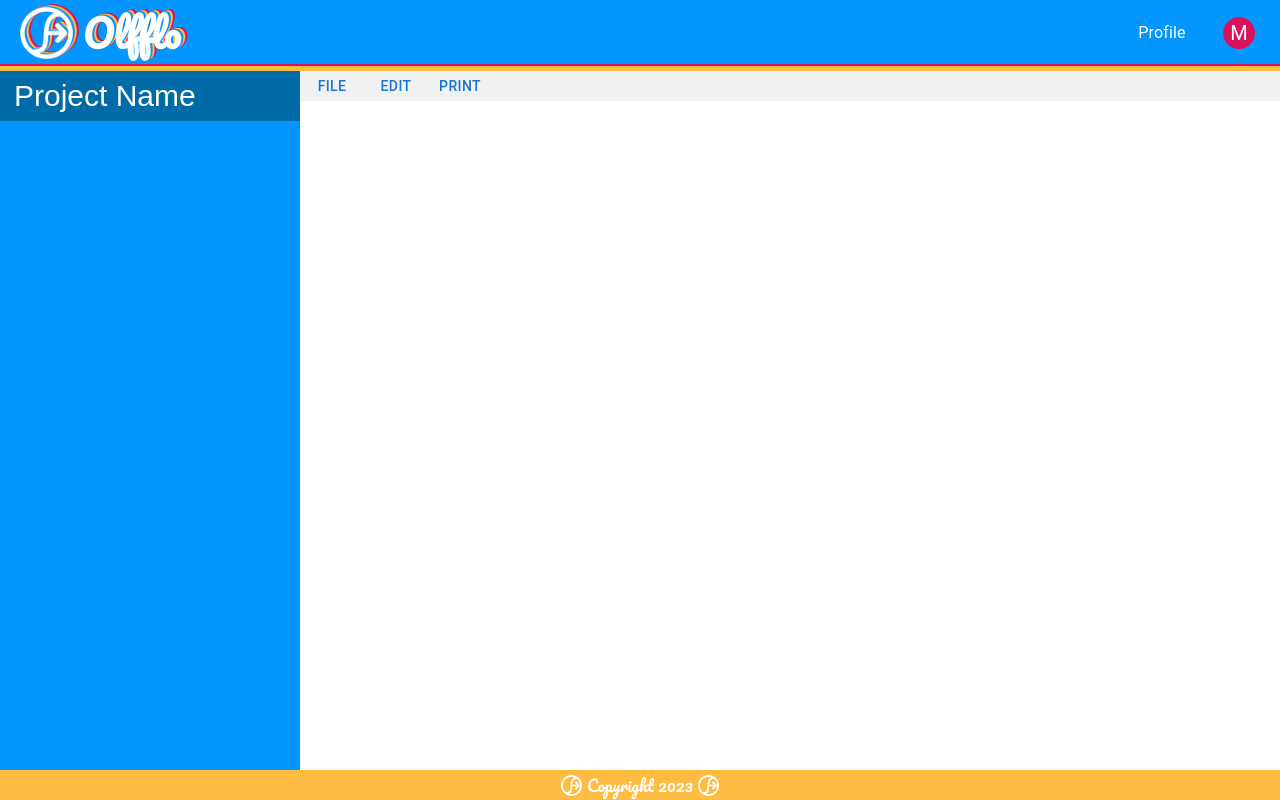
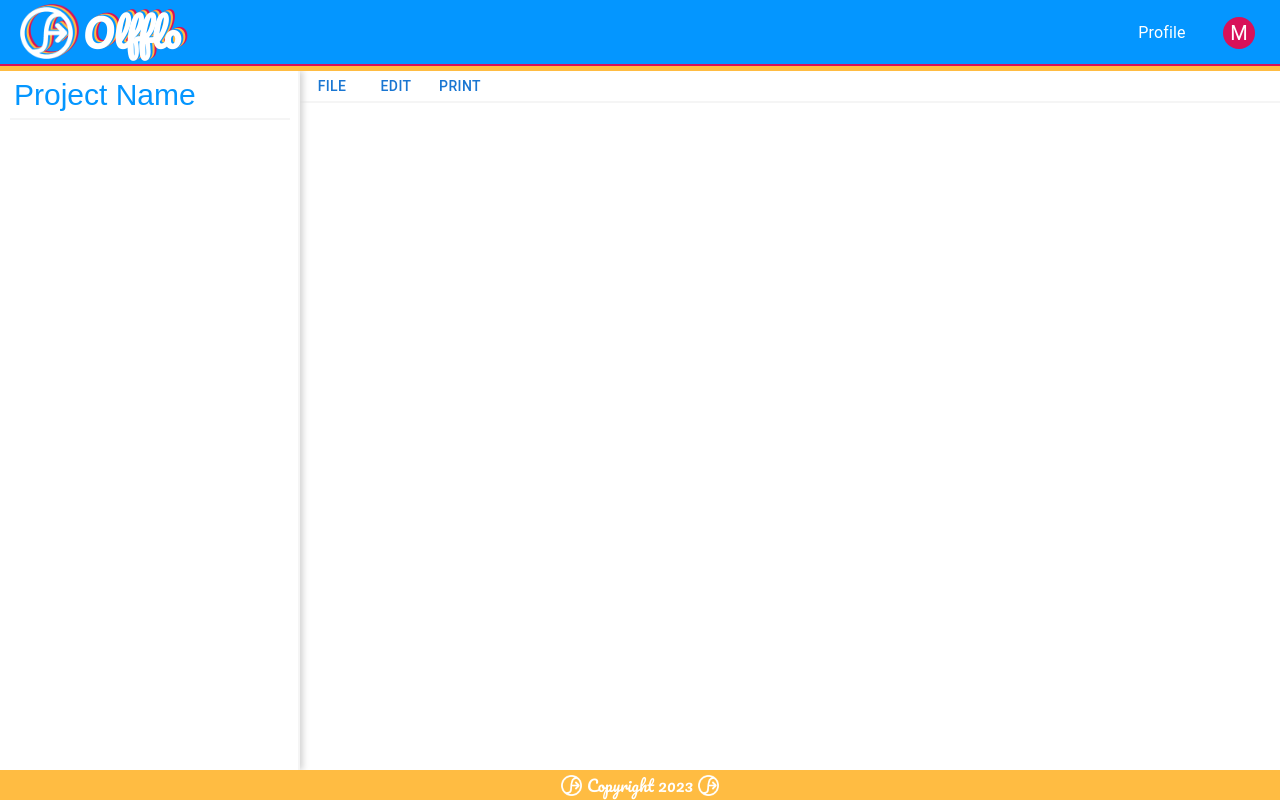
Before and after one commit to RileyNielson/OlffloClient, a React (Create React App) app: page / in a window 1280 px wide. Built offline with nearby package versions, Linux system fonts and the light colour scheme.

Commit message:
Updated with styling

```diff
--- a/public/style.css
+++ b/public/style.css
@@ -80,65 +80,83 @@ body {
 }
 
 #sideBar {
+  box-sizing: border-box;
   grid-column: 1;
   grid-row: 1/3;
-  background-color: rgb(0, 107, 166);
+  background-color: white;
+  border-right: 2px solid rgb(245, 245, 245);
   height: 100%;
   max-width: 300px;
   display: grid;
   grid-template: 50px 1fr / 1fr;
-  justify-content: center;
+  justify-content: end;
   align-items: start;
+  filter: drop-shadow(3px 0px 3px lightgrey);
+  z-index: 1;
 }
 
 #sideBarHeader {
   grid-row: 1/2;
   grid-column: 1/2;
+  width: 280px;
   align-self: center;
-  justify-self: center;
+  margin-left: 10px;
   font-weight: 900;
-  background-color: rgb(0, 107, 166);
+  border-bottom: 2px solid rgb(245, 245, 245);
 }
 
 #projectName {
   font-size: 30px;
   height: 40px;
-  width: 280px;
-  color: white;
-  padding-left: 10px;
-  background-color: rgb(0, 107, 166);
+  width: 270px;
+  color: rgb(4, 150, 255);
   border: 2px solid transparent;
-  border-radius: 20px;
+  border-radius: 10px;
+  background-color: transparent;
 }
 
 #projectName:hover:not(:focus) {
-  color: rgba(255, 255, 255, 0.6);
-  border: 2px solid rgba(255, 255, 255, 0.6);
-  border-radius: 20px;
+  color: rgba(4, 150, 255, 0.6);
+  border: 2px solid rgba(4, 150, 255, 0.6);
+  border-radius: 10px;
 }
 
 #projectName:focus {
-  border: 2px solid white;
-  border-radius: 20px;
+  border: 2px solid rgb(4, 150, 255);
+  border-radius: 10px;
   outline: none;
 }
 
 #sideBarBody {
+    box-sizing: border-box;
   grid-column: 1/2;
   grid-row: 2/3;
   height: 100%;
-  color: white;
+  margin-left: 10px;
+  border-radius: 10px;
+  width: 95%;
+  color: rgb(4, 150, 255);
   overflow-y: auto;
-  background-color: rgb(4, 150, 255);
+  border: 2px solid transparent;
+}
+
+#sideBarBody:hover {
+  border: 2px solid rgba(4, 150, 255, 0.6);
+}
+
+#sideBarBody:focus {
+  border: 2px solid rgba(4, 150, 255, 1);
 }
 
 #menuBar {
   grid-column: 2/3;
   grid-row: 1;
-  background-color: rgb(241, 241, 241);
+  height: 100%;
+  background-color: white;
   display: flex;
   align-items: center;
-  color: rgb(255, 188, 66);
+  border-bottom: 2px solid rgb(245, 245, 245);
+  z-index: 0;
 }
 
 h3 {
--- a/src/components/2.SideBar/sideBarBody.jsx
+++ b/src/components/2.SideBar/sideBarBody.jsx
@@ -6,6 +6,7 @@ import TreeView from "@mui/lab/TreeView";
 import TreeItem, { treeItemClasses } from "@mui/lab/TreeItem";
 import Collapse from "@mui/material/Collapse";
 import { useSpring, animated } from "@react-spring/web";
+import items from "../Items";
 
 function MinusSquare(props) {
   return (
@@ -91,47 +92,14 @@ export default function ListTreeView() {
         defaultEndIcon={<CloseSquare />}
         sx={{ height: "100%", maxWidth: "100%", overflowX: "auto" }}
       >
-        <StyledTreeItem nodeId="1" label="Main" sx={{ width: "280px" }}>
-          <StyledTreeItem nodeId="2" label="Hello" />
-          <StyledTreeItem nodeId="3" label="Subtree with children">
-            <StyledTreeItem nodeId="6" label="Hello" />
-            <StyledTreeItem nodeId="7" label="Sub-subtree with children">
-              <StyledTreeItem nodeId="9" label="Child 1" />
-              <StyledTreeItem nodeId="10" label="Child 2" />
-              <StyledTreeItem nodeId="11" label="Child 3" />
-              <StyledTreeItem nodeId="9" label="Child 1" />
-              <StyledTreeItem nodeId="10" label="Child 2" />
-              <StyledTreeItem nodeId="11" label="Child 3" />
-              <StyledTreeItem nodeId="9" label="Child 1" />
-              <StyledTreeItem nodeId="10" label="Child 2" />
-              <StyledTreeItem nodeId="11" label="Child 3" />
-              <StyledTreeItem nodeId="9" label="Child 1" />
-              <StyledTreeItem nodeId="10" label="Child 2" />
-              <StyledTreeItem nodeId="11" label="Child 3" />
-              <StyledTreeItem nodeId="9" label="Child 1" />
-              <StyledTreeItem nodeId="10" label="Child 2" />
-              <StyledTreeItem nodeId="11" label="Child 3" />
-              <StyledTreeItem nodeId="9" label="Child 1" />
-              <StyledTreeItem nodeId="10" label="Child 2" />
-              <StyledTreeItem nodeId="11" label="Child 3" />
-              <StyledTreeItem nodeId="9" label="Child 1" />
-              <StyledTreeItem nodeId="10" label="Child 2" />
-              <StyledTreeItem nodeId="11" label="Child 3" />
-              <StyledTreeItem nodeId="9" label="Child 1" />
-              <StyledTreeItem nodeId="10" label="Child 2" />
-              <StyledTreeItem nodeId="11" label="Child 3" />
-              <StyledTreeItem nodeId="9" label="Child 1" />
-              <StyledTreeItem nodeId="10" label="Child 2" />
-              <StyledTreeItem nodeId="11" label="Child 3" />
-              <StyledTreeItem nodeId="9" label="Child 1" />
-              <StyledTreeItem nodeId="10" label="Child 2" />
-              <StyledTreeItem nodeId="11" label="Child 3" />
-            </StyledTreeItem>
-            <StyledTreeItem nodeId="8" label="Hello" />
+        {items.map((item, index) => (
+          <StyledTreeItem nodeId={item.key} label={item.title}>
+            {item.subItems.map((subItem, index) => (
+              <StyledTreeItem nodeId={subItem.key} label={subItem.title} />
+            ))}
           </StyledTreeItem>
-          <StyledTreeItem nodeId="4" label="World" />
-          <StyledTreeItem nodeId="5" label="Something something" />
-        </StyledTreeItem>
+        ))}
+
       </TreeView>
     </div>
   );
--- /dev/null
+++ b/src/components/4.MainCanvas/canvasSpace.jsx
@@ -0,0 +1,9 @@
+import React from "react";
+
+function CanvasSpace() {
+    return (
+        <div></div>
+    )
+}
+
+export default CanvasSpace;
--- a/src/components/4.MainCanvas/mainCanvas.jsx
+++ b/src/components/4.MainCanvas/mainCanvas.jsx
@@ -1,12 +1,14 @@
 import React from "react";
 import MenuBar from "../3.CanvasMenuBar/menuBar";
 import SideBar from "../2.SideBar/sideBar";
+import CanvasSpace from "./canvasSpace";
 
 function MainCanvas() {
   return (
     <div id="mainCanvas">
       <SideBar />
       <MenuBar />
+      <CanvasSpace />
     </div>
   );
 }
--- /dev/null
+++ b/src/components/Items.js
@@ -0,0 +1,46 @@
+const items = [
+  {
+    key: 1,
+    title: "Main",
+    subItems: [
+      {
+        key: 2,
+        title: "Hello",
+      },
+      {
+        key: 3,
+        title: "Subtree with Children",
+      },
+      {
+        key: 4,
+        title: "World",
+      },
+      {
+        key: 5,
+        title: "Something",
+      },
+    ],
+  },
+  {
+    key: 2,
+    title: "Hello",
+    subItems: []
+  },
+  {
+    key: 3,
+    title: "Subtree with Children",
+    subItems: []
+  },
+  {
+    key: 4,
+    title: "World",
+    subItems: []
+  },
+  {
+    key: 5,
+    title: "Something",
+    subItems: []
+  },
+];
+
+export default items;
```
